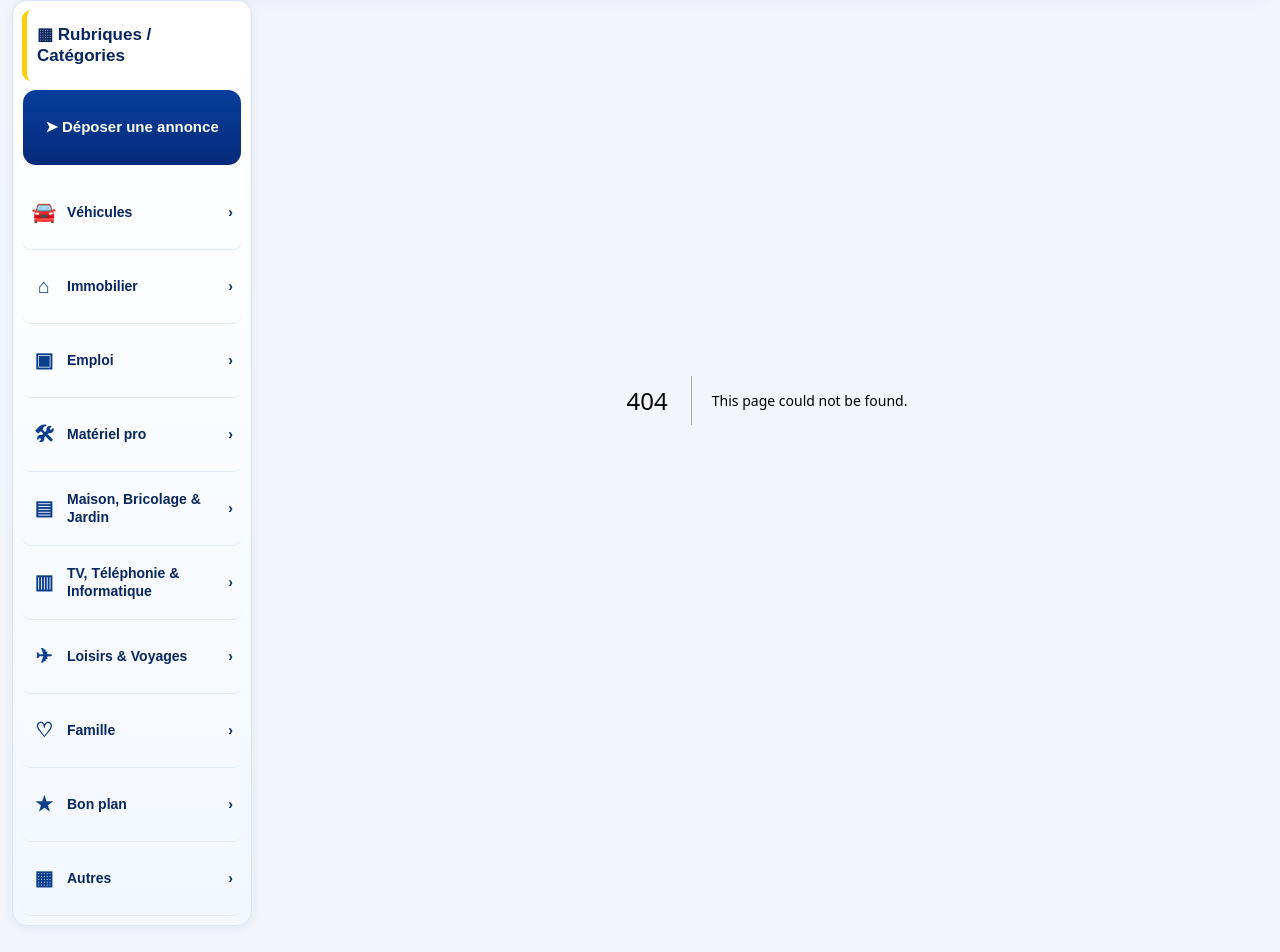
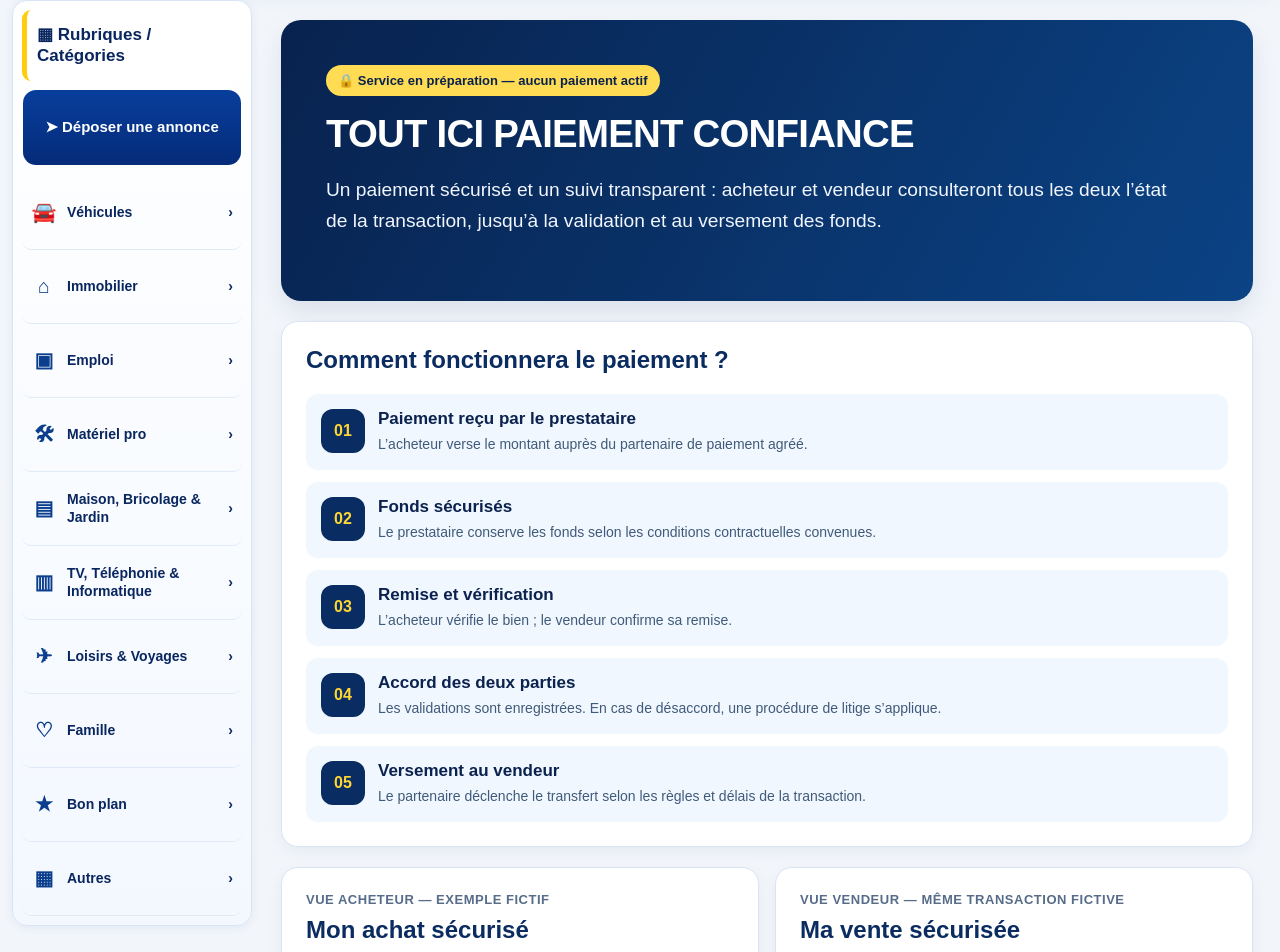
Before and after one commit to Touticimarket/tout-ici-market, a Next.js app: page /paiement-confiance in a window 1280 px wide. Before the commit this address had no page. Shown: the part 545-1497 px from the top of the page. Built offline with nearby package versions, Linux system fonts and the light colour scheme.

Commit message:
Create Paiement Confiance informational page with shared buyer seller transaction tracking preview

```diff
--- /dev/null
+++ b/app/paiement-confiance/page.tsx
@@ -0,0 +1,71 @@
+import type {Metadata} from "next";
+import Link from "next/link";
+export const metadata:Metadata={
+ title:"Paiement Confiance | TOUT ICI ANNONCES",
+ description:"Découvrez le futur paiement sécurisé avec suivi partagé acheteur-vendeur de TOUT ICI ANNONCES."
+};
+const steps=[
+ ["01","Paiement reçu par le prestataire","L’acheteur verse le montant auprès du partenaire de paiement agréé."],
+ ["02","Fonds sécurisés","Le prestataire conserve les fonds selon les conditions contractuelles convenues."],
+ ["03","Remise et vérification","L’acheteur vérifie le bien ; le vendeur confirme sa remise."],
+ ["04","Accord des deux parties","Les validations sont enregistrées. En cas de désaccord, une procédure de litige s’applique."],
+ ["05","Versement au vendeur","Le partenaire déclenche le transfert selon les règles et délais de la transaction."]
+];
+export default function PaiementConfiancePage(){
+ return <main className="tim-trust">
+ <style>{`
+ .tim-trust{font-family:Arial,Helvetica,sans-serif;color:#0a224d;max-width:1240px;margin:0 auto;padding:20px 15px 60px}
+ .tim-trust *{box-sizing:border-box}
+ .tim-trust .hero{background:linear-gradient(120deg,#08224e,#0b4385);color:white;border-radius:20px;padding:clamp(24px,4vw,45px);box-shadow:0 12px 25px #09245018}
+ .tim-trust .pill{display:inline-block;border-radius:30px;background:#ffdc53;color:#09224d;font-size:13px;font-weight:900;padding:8px 12px}
+ .tim-trust h1{font-size:clamp(27px,3vw,43px);margin:16px 0 12px;letter-spacing:-.02em}
+ .tim-trust .hero p{font-size:clamp(16px,1.5vw,20px);line-height:1.6;max-width:850px;color:#f1f6ff}
+ .tim-trust .grid{display:grid;grid-template-columns:1fr 1fr;gap:16px;margin-top:20px}
+ .tim-trust .card{background:white;border:1px solid #d8e3f3;border-radius:17px;padding:24px;box-shadow:0 5px 15px #0c30520d}
+ .tim-trust h2{font-size:24px;color:#0b2c61;margin:0 0 16px}
+ .tim-trust .steps{display:grid;gap:12px;margin-top:20px}
+ .tim-trust .step{display:flex;gap:13px;align-items:flex-start;padding:15px;border-radius:12px;background:#f1f7ff}
+ .tim-trust .num{display:grid;place-items:center;flex-shrink:0;width:44px;height:44px;border-radius:12px;background:#092c62;color:#ffd634;font-weight:900}
+ .tim-trust .step strong{display:block;font-size:17px;margin-bottom:5px}
+ .tim-trust .step p{margin:0;font-size:14px;line-height:1.5;color:#405a79}
+ .tim-trust .role-head{font-size:13px;color:#566c89;font-weight:800;letter-spacing:.04em;text-transform:uppercase}
+ .tim-trust .status{border:1px solid #dde7f5;background:#f5f8fe;border-radius:12px;padding:13px;margin-top:11px}
+ .tim-trust .status strong{display:block;margin:3px 0}
+ .tim-trust .status small{font-size:13px;color:#5a6c86}
+ .tim-trust .warning{background:#fff8e4;border:1px solid #ead79c;border-radius:13px;padding:17px;font-size:14px;line-height:1.6;margin-top:18px}
+ .tim-trust .link{display:inline-block;background:#ffd008;color:#09214a;text-decoration:none;font-weight:900;padding:13px 18px;border-radius:12px;margin-top:15px}
+ @media(max-width:780px){.tim-trust .grid{grid-template-columns:1fr}}
+ `}</style>
+ <section className="hero">
+  <span className="pill">🔒 Service en préparation — aucun paiement actif</span>
+  <h1>TOUT ICI PAIEMENT CONFIANCE</h1>
+  <p>Un paiement sécurisé et un suivi transparent : acheteur et vendeur consulteront tous les deux l’état de la transaction, jusqu’à la validation et au versement des fonds.</p>
+ </section>
+ <section className="card" style={{marginTop:20}}>
+  <h2>Comment fonctionnera le paiement ?</h2>
+  <div className="steps">{steps.map(([number,title,desc])=><div className="step" key={number}><div className="num">{number}</div><div><strong>{title}</strong><p>{desc}</p></div></div>)}</div>
+ </section>
+ <section className="grid" aria-label="Prévisualisation du suivi partagé">
+  <article className="card">
+   <div className="role-head">Vue acheteur — exemple fictif</div>
+   <h2 style={{marginTop:9}}>Mon achat sécurisé</h2>
+   <div className="status">💳 <strong>Montant confié au prestataire</strong><small>Le suivi confirmera uniquement les fonds réellement reçus.</small></div>
+   <div className="status">📦 <strong>Remise à confirmer</strong><small>Vous vérifiez le produit avant d’accepter.</small></div>
+   <div className="status">✅ <strong>Ma validation</strong><small>Confirmation explicite ou signalement d’un problème.</small></div>
+  </article>
+  <article className="card">
+   <div className="role-head">Vue vendeur — même transaction fictive</div>
+   <h2 style={{marginTop:9}}>Ma vente sécurisée</h2>
+   <div className="status">🔐 <strong>Fonds reçus par le prestataire</strong><small>Le vendeur ne se fie jamais à une simple capture d’écran de paiement.</small></div>
+   <div className="status">🤝 <strong>Remise du produit</strong><small>Le vendeur confirme la remise ; l’acheteur contrôle la conformité.</small></div>
+   <div className="status">🏦 <strong>Versement à suivre</strong><small>Le délai et le statut réel seront communiqués par le partenaire de paiement.</small></div>
+  </article>
+ </section>
+ <section className="card" style={{marginTop:20}}>
+  <h2>Et si les deux personnes ne sont pas d’accord ?</h2>
+  <p>La transaction ne doit pas être bloquée indéfiniment. Le parcours prévoira des délais de validation, des demandes d’annulation, des justificatifs et une procédure de résolution des litiges définie avec notre prestataire.</p>
+  <div className="warning"><strong>Important :</strong> cette page présente le fonctionnement envisagé. Aucun argent n’est collecté, conservé ou transféré par TOUT ICI ANNONCES à ce stade. Le suivi en temps réel ne sera activé qu’une fois un prestataire agréé connecté, les règles de paiement validées et l’accès aux transactions réservé aux parties concernées.</div>
+  <Link className="link" href="/automobile">Découvrir les annonces →</Link>
+ </section>
+ </main>;
+}
```
